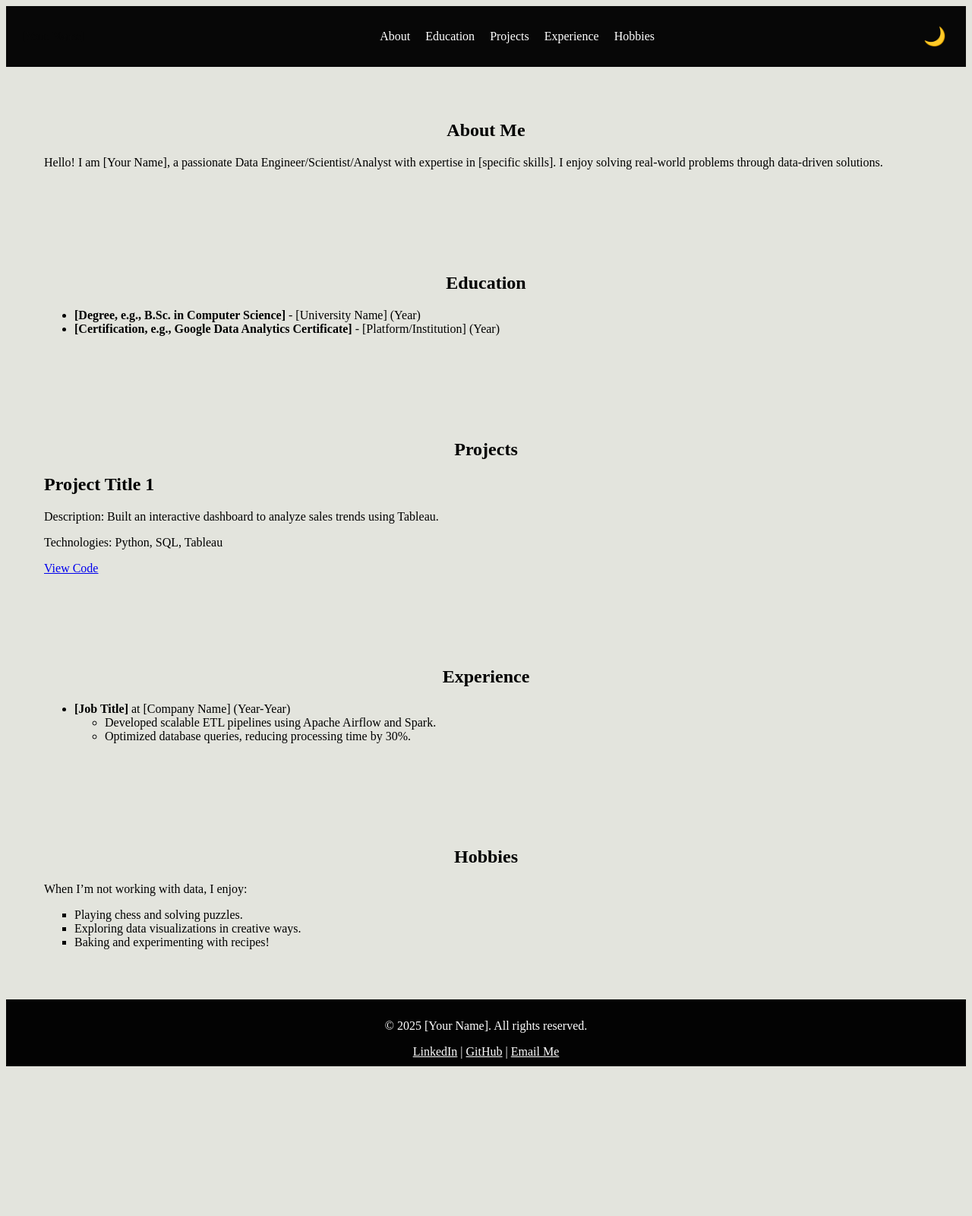
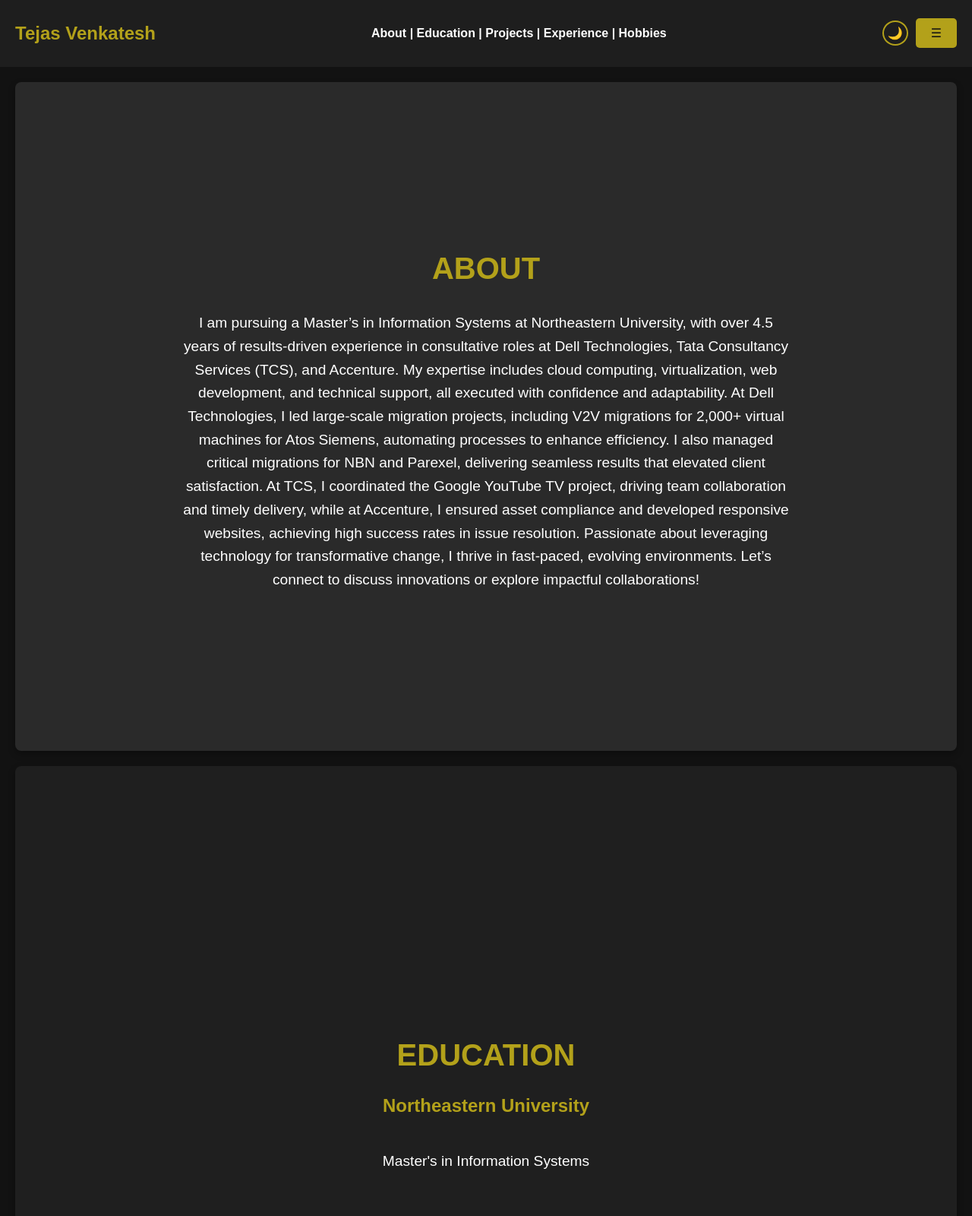
Before and after one commit to VenkateshTejas/VenkateshTejas.github.io, a plain HTML site: page index.html in a window 1280 px wide. Shown: the top 1600 px of the page at 76% size. Before the commit the page ends 1411 px from the top, so only its background shows below. Drawn offline with Linux system fonts and the light colour scheme.

Commit message:
Most parts good

```diff
--- a/index.css
+++ b/index.css
@@ -1,136 +1,182 @@
-General Styles
-body {
-    font-family: Arial, sans-serif;
-    margin: 0;
-    padding: 0;
+:root {
+    --bg-color: #121212;
+    --text-color: #ffffff;
+    --accent-color: #b3a11a;
+    --section-bg-color: #1f1f1f;
+    --card-bg-color: #2a2a2a;
+    --light-card-bg: #eaeaea;
   }
 
-.section {
-    padding: 50px;
+  body.light-theme {
+    --bg-color: #ffffff;
+    --text-color: #000000;
+    --accent-color: #6200ea;
+    --section-bg-color: #f9f9f9;
+    --card-bg-color: #ffffff;
+    --light-card-bg: #f4f4f4;
   }
 
-h1 {
-    text-align: center;
+  body {
+    margin: 0;
+    font-family: 'Arial', sans-serif;
+    background-color: var(--bg-color);
+    color: var(--text-color);
   }
 
-/* Navbar */
-.navbar {
+  header {
+    background-color: #1e1e1e;
     display: flex;
     justify-content: space-between;
     align-items: center;
-    background-color: #333;
-    color: rgb(8, 8, 8);
-    padding: 15px 20px;
+    padding: 10px 20px;
   }
 
-.nav-links {
-    list-style-type: none;
-    display: flex; /* Flexbox for horizontal alignment */
-    gap: 20px; /* Spacing between links */
+  body.light-theme header {
+    background-color: #f0f0f0;
   }
 
-.nav-links li {
-    display: inline-block;
+  nav {
+    display: flex;
+    justify-content: space-between;
+    align-items: center;
+    width: 100%;
   }
 
-.nav-links a {
-    color: rgb(255, 255, 255);
-    text-decoration: none;
+  .logo {
+    font-size: 24px;
+    color: var(--accent-color);
   }
 
-.nav-links a:hover {
-    text-decoration: underline;
+  .actions {
+    display: flex;
+    align-items: center;
+    gap: 10px;
   }
 
-/* Theme Toggle Button */
-.theme-toggle {
-    background-color: transparent;
-    border: none;
+  #theme-switcher {
+    background: none;
+    border: 2px solid var(--accent-color);
+    color: var(--accent-color);
+    border-radius: 50%;
+    padding: 5px;
     cursor: pointer;
-    font-size: 1.5rem; /* Adjust size for visibility */
-    color: rgb(187, 180, 142); /* Matches navbar text color */
   }
 
-.theme-toggle:hover {
-    color: #ffcc00; /* Highlight effect on hover */
+  .menu a {
+    color: var(--text-color);
+    text-decoration: none;
+    font-weight: bold;
   }
 
-/* Smooth Scrolling */
-html {
-    scroll-behavior: smooth; /* Enables smooth scrolling */
+  main {
+    padding: 20px;
   }
 
-/* Footer */
-.footer {
-    background-color: #070707;
-    color: white;
+  section {
+    display: flex;
+    flex-direction: column;
+    justify-content: center;
+    align-items: center;
     text-align: center;
-    padding: 10px 0;
+    min-height: 100vh;
+    padding: 40px 20px;
+    margin-bottom: 20px;
+    background-color: var(--section-bg-color);
+    border-radius: 8px;
+    box-shadow: 0px 4px 10px rgba(0, 0, 0, 0.3);
   }
 
-.footer .social-links a {
-    color: rgb(255, 255, 255);
+  body.light-theme section {
+    box-shadow: 0px 4px 10px rgba(200, 200, 200, 0.4);
   }
 
-.footer .social-links a:hover {
-    text-decoration: underline;
+  section:nth-child(odd) {
+    background-color: var(--card-bg-color);
   }
 
-/* Hobbies Section */
-.hobbies .fun-list li {
-    list-style-type: square;
+  body.light-theme section:nth-child(odd) {
+    background-color: var(--light-card-bg);
   }
 
-/* Default (Light Mode) */
-body {
-    background-color: #e3e4dd;
-    color: #000000;
+  section h2 {
+    font-size: 2.5rem;
+    color: var(--accent-color);
+    margin-bottom: 15px;
+    text-transform: uppercase;
   }
 
-.navbar {
-    background-color: #070707;
+  section p {
+    font-size: 1.2rem;
+    line-height: 1.6;
+    max-width: 800px;
+    color: var(--text-color);
   }
 
-.footer {
-    background-color: #030303;
+  section h3 {
+    font-size: 1.5rem;
+    margin-top: 15px;
+    color: var(--accent-color);
   }
 
-/* Dark Mode */
-body.dark-mode {
-    background-color: #1b1a1a;
-    color: #e6e6e6;
+  button {
+    background-color: var(--accent-color);
+    color: var(--bg-color);
+    border: none;
+    border-radius: 5px;
+    padding: 10px 20px;
+    cursor: pointer;
+    font-size: 1rem;
+    transition: transform 0.3s, box-shadow 0.3s;
   }
 
-.navbar.dark-mode {
-    background-color: #1c042d;
+  button:hover {
+    transform: scale(1.05);
+    box-shadow: 0 5px 15px rgba(0, 0, 0, 0.2);
   }
 
-.footer.dark-mode {
-    background-color: #1c042d;
+  /* Responsive Styling */
+  @media screen and (max-width: 768px) {
+    nav {
+      flex-wrap: wrap;
+      padding: 10px;
     }
 
-
-/* Responsive Design */
-
-/* Mobile Styles (up to 768px) */
-@media (max-width: 768px) {
-    .navbar {
-        flex-direction: column; /* Stack logo and links vertically */
-        align-items: flex-start; /* Align to the left */
-        padding-bottom: 10px; /* Add spacing below navbar items */
-        gap: 10px; /* Add spacing between elements in navbar */
+    .logo {
+      flex: 1;
+      text-align: center;
+      margin-bottom: 10px;
     }
 
-    .nav-links {
-        flex-direction: column; /* Stack links vertically */
-        gap: 10px; /* Add spacing between links */
-        width: 100%; /* Full width for mobile screens */
-        padding-left: 0; /* Remove default padding */
-        margin-top: 10px; /* Add spacing from logo or toggle button */
-        align-items: flex-start; /* Align links to the left */
-        list-style-type: none; /* Remove bullets for links on mobile view */
+    .actions {
+      flex: 1;
+      justify-content: flex-end;
+    }
 
+    .menu {
+      display: none;
+      flex-direction: column;
+      position: absolute;
+      top: 60px;
+      right: 10px;
+      background-color: var(--card-bg-color);
+      padding: 15px;
+      border-radius: 8px;
+      box-shadow: 0px 4px 10px rgba(0, 0, 0, 0.3);
     }
-      .theme-toggle{
-      align-self:right}
+
+    .menu.active {
+      display: flex;
     }
+
+    section {
+      padding: 20px;
+    }
+
+    section h2 {
+      font-size: 2rem;
+    }
+
+    section p {
+      font-size: 1rem;
+    }
+  }
--- a/index.html
+++ b/index.html
@@ -3,90 +3,35 @@
 <head>
   <meta charset="UTF-8">
   <meta name="viewport" content="width=device-width, initial-scale=1.0">
-    <title>Portfolio - [Your Name]</title>
+  <title>Portfolio</title>
   <link rel="stylesheet" href="index.css">
 </head>
 <body>
-    <!-- Navigation Bar -->
   <header>
-        <nav class="navbar">
-            <div class="logo">[Your Name]</div>
-            <ul class="nav-links">
-                <li><a href="#about">About</a></li>
-                <li><a href="#education">Education</a></li>
-                <li><a href="#projects">Projects</a></li>
-                <li><a href="#experience">Experience</a></li>
-                <li><a href="#hobbies">Hobbies</a></li>
-            </ul>
-            <!-- Dark Mode Toggle Button -->
-            <button id="theme-toggle" class="theme-toggle" aria-label="Toggle Dark/Light Mode">🌑</button>
+    <nav>
+      <h1 class="logo">Tejas Venkatesh</h1>
+      <div class="menu">
+        <a href="#about">About  |</a>
+        <a href="#education">Education  |</a>
+        <a href="#projects">Projects  |</a>
+        <a href="#experience">Experience  |</a>
+        <a href="#hobbies">Hobbies  </a>
+      </div>
+      <div class="actions">
+        <button id="theme-switcher">🌙</button>
+        <button class="hamburger" id="hamburger">&#9776;</button>
+      </div>
     </nav>
   </header>
-
-    <!-- About Section -->
-    <section id="about" class="section">
-        <h1>About Me</h1>
-        <p>Hello! I am [Your Name], a passionate Data Engineer/Scientist/Analyst with expertise in [specific skills]. I enjoy solving real-world problems through data-driven solutions.</p>
-    </section>
-
-    <!-- Education Section -->
-    <section id="education" class="section">
-        <h1>Education</h1>
-        <ul>
-            <li><strong>[Degree, e.g., B.Sc. in Computer Science]</strong> - [University Name] (Year)</li>
-            <li><strong>[Certification, e.g., Google Data Analytics Certificate]</strong> - [Platform/Institution] (Year)</li>
-        </ul>
-    </section>
-
-    <!-- Projects Section -->
-    <section id="projects" class="section">
-        <h1>Projects</h1>
-        <div class="project-list">
-            <div class="project-item">
-                <h2>Project Title 1</h2>
-                <p>Description: Built an interactive dashboard to analyze sales trends using Tableau.</p>
-                <p>Technologies: Python, SQL, Tableau</p>
-                <a href="[GitHub Link]" target="_blank">View Code</a>
-            </div>
-            <!-- Add more projects similarly -->
-        </div>
-    </section>
-
-    <!-- Experience Section -->
-    <section id="experience" class="section">
-        <h1>Experience</h1>
-        <ul>
-            <li><strong>[Job Title]</strong> at [Company Name] (Year-Year)
-                <ul>
-                    <li>Developed scalable ETL pipelines using Apache Airflow and Spark.</li>
-                    <li>Optimized database queries, reducing processing time by 30%.</li>
-                </ul>
-            </li>
-        </ul>
-    </section>
-
-    <!-- Hobbies Section -->
-    <section id="hobbies" class="section hobbies">
-        <h1>Hobbies</h1>
-        <p>When I’m not working with data, I enjoy:</p>
-        <ul class="fun-list">
-            <li>Playing chess and solving puzzles.</li>
-            <li>Exploring data visualizations in creative ways.</li>
-            <li>Baking and experimenting with recipes!</li>
-        </ul>
-    </section>
-
-    <!-- Footer -->
-    <footer class="footer">
-        <p>&copy; 2025 [Your Name]. All rights reserved.</p>
-        <div class="social-links">
-            <a href="[LinkedIn URL]" target="_blank">LinkedIn</a> |
-            <a href="[GitHub URL]" target="_blank">GitHub</a> |
-            <a href="[Email Address]">Email Me</a>
-        </div>
-    </footer>
-
-    <!-- JavaScript -->
+  <main>
+    <section id="about" color: ><h2>About</h2><p>I am pursuing a Master’s in Information Systems at Northeastern University, with over 4.5 years of results-driven experience in consultative roles at Dell Technologies, Tata Consultancy Services (TCS), and Accenture. My expertise includes cloud computing, virtualization, web development, and technical support, all executed with confidence and adaptability.
+        At Dell Technologies, I led large-scale migration projects, including V2V migrations for 2,000+ virtual machines for Atos Siemens, automating processes to enhance efficiency. I also managed critical migrations for NBN and Parexel, delivering seamless results that elevated client satisfaction. At TCS, I coordinated the Google YouTube TV project, driving team collaboration and timely delivery, while at Accenture, I ensured asset compliance and developed responsive websites, achieving high success rates in issue resolution.
+        Passionate about leveraging technology for transformative change, I thrive in fast-paced, evolving environments. Let’s connect to discuss innovations or explore impactful collaborations!</p></section>
+    <section id="education"><h2>Education</h2><h3>Northeastern University</h3><p>Master's in Information Systems</p></section>
+    <section id="projects"><h2>Projects</h2><p>Your project details here.</p></section>
+    <section id="experience"><h2>Experience</h2><p>Your experience details here.</p></section>
+    <section id="hobbies"><h2>Hobbies</h2><p>Your hobbies details here.</p></section>
+  </main>
   <script src="script.js"></script>
 </body>
 </html>
--- a/script.js
+++ b/script.js
@@ -1,33 +1,11 @@
-// script.js
-const themeToggle = document.getElementById('theme-toggle');
-const body = document.body;
+const themeSwitcher = document.getElementById("theme-switcher");
+const hamburger = document.getElementById("hamburger");
+const menu = document.querySelector(".menu");
 
-// Check if user has a saved theme preference
-const savedTheme = localStorage.getItem('theme');
-if (savedTheme) {
-    body.classList.add(savedTheme);
-}
-
-// Update the button icon based on the current theme
-function updateButtonIcon() {
-    if (body.classList.contains('dark-mode')) {
-        themeToggle.textContent = '☀️'; // Light mode icon
-    } else {
-        themeToggle.textContent = '🌙'; // Dark mode icon
-    }
-}
-
-// Toggle theme on button click
-themeToggle.addEventListener('click', () => {
-    body.classList.toggle('dark-mode');
-
-    // Save the current theme in localStorage
-    const currentTheme = body.classList.contains('dark-mode') ? 'dark-mode' : '';
-    localStorage.setItem('theme', currentTheme);
-
-    // Update button icon
-    updateButtonIcon();
+themeSwitcher.addEventListener("click", () => {
+  document.body.classList.toggle("light-theme");
 });
 
-// Initialize button icon on page load
-updateButtonIcon();
+hamburger.addEventListener("click", () => {
+  menu.classList.toggle("active");
+});
```
Lines whose indentation alone changed are shown as unchanged.
